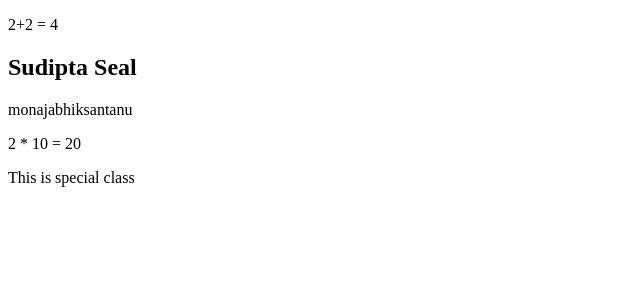
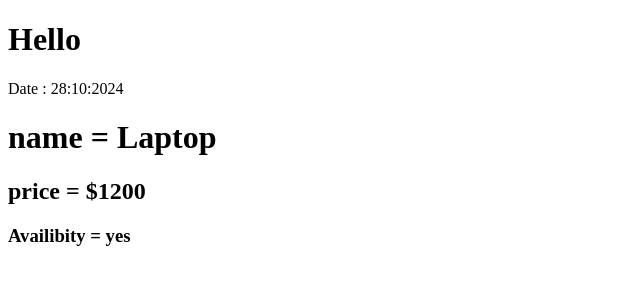
Before and after one commit to sudiptaseal/React-Application, a React (Vite) app: page / in a window 1280 px wide. Shown: the top 300 px of the page, without its empty margins (0-640 px from the left). Built offline with nearby package versions, Linux system fonts and the light colour scheme.

Commit message:
Dynamic content

```diff
--- a/src/App.jsx
+++ b/src/App.jsx
@@ -1,9 +1,12 @@
 import React from 'react';
-import Add from './components/Add';
+import Greet from './components/Greet';
+import ProductInfo from './components/ProductInfo';
 
 const App = () => {
   return <div>
-    <Add />
+    <Greet/>
+    <ProductInfo/>
+
   </div>
 }
 export default App;
--- a/src/components/Add.jsx
+++ /dev/null
@@ -1,21 +0,0 @@
-import React from 'react'
-
-const Add = () => {
-    const myName = "Sudipta Seal";
-    const multiply = (a,b) => a*b;
-    const specialClass = "special-class";
-    return (
-
-        <section>
-            <p>2+2 = {2 + 2}</p>
-            <h1>{myName}</h1>
-            <p>{["monaj","abhik","santanu"]}</p>
-            <p>2 * 10 = {multiply(2,10)}</p>
-            <p className={specialClass}>This is special class</p>
-        </section>
-
-
-    )
-}
-
-export default Add
--- /dev/null
+++ b/src/components/Greet.jsx
@@ -0,0 +1,14 @@
+import React from 'react'
+
+const Greet = () => {
+    const greet = "Hello";
+    const date = new Date();
+    return (
+        <div>
+            <h1>{greet}</h1>
+            <p>Date : {date.getDate() +":"+ date.getMonth() +":"+ date.getFullYear()}</p>
+        </div>
+    )
+}
+
+export default Greet
--- /dev/null
+++ b/src/components/ProductInfo.jsx
@@ -0,0 +1,18 @@
+import React from 'react'
+
+const ProductInfo = () => {
+    const product = {
+        name : "Laptop",
+        price : 1200,
+        availibity : "yes"
+    };
+  return (
+    <div>
+        <h1>name = {product.name}</h1>
+        <h2>price = ${product.price}</h2>
+        <h3>Availibity = {product.availibity}</h3>
+    </div>
+  )
+}
+
+export default ProductInfo;
```
